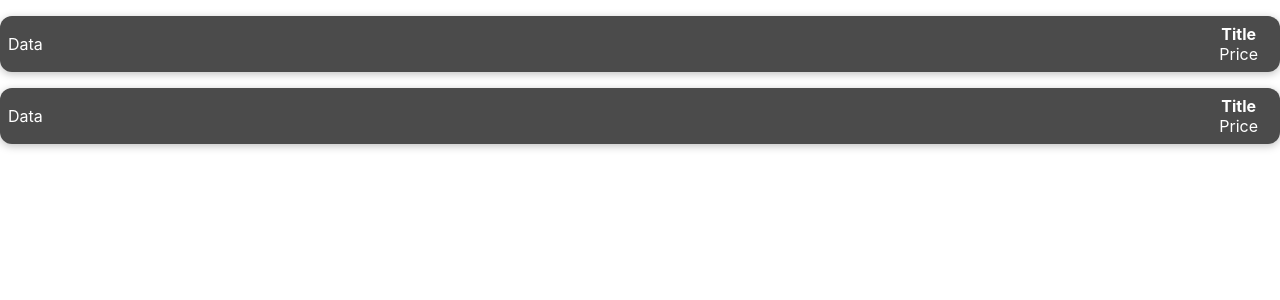
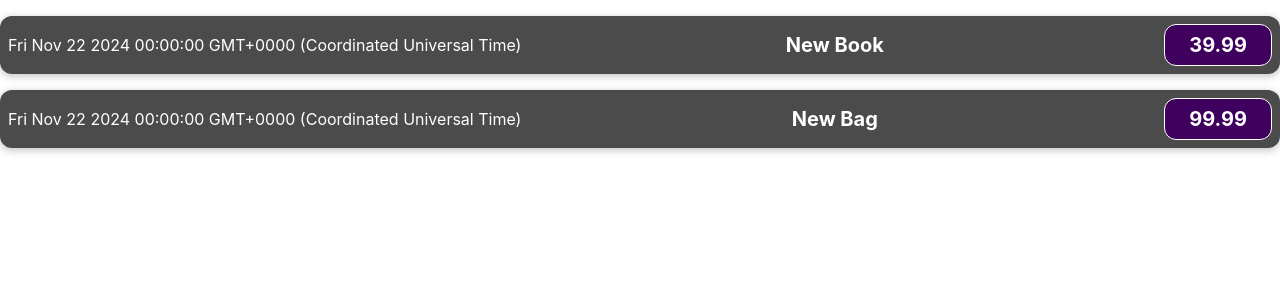
Before and after one commit to eleriin/expenses, a React (Create React App) app: page / in a window 1280 px wide. Shown: the top 300 px of the page. Built offline with nearby package versions, Linux system fonts and the light colour scheme.

Commit message:
data lisamine

```diff
--- a/src/App.js
+++ b/src/App.js
@@ -2,10 +2,23 @@
 import ExpenseItem from './components/ExpenseItem';
 
 const App = ()=>{
+  const expenses =[
+      {
+    date: new Date (2024, 10, 22),
+    title: 'New Book',
+    price: 39.99
+  },
+  {
+    date: new Date (2024, 10, 22),
+    title: 'New Bag',
+    price: 99.99
+  }
+]
+
   return (
     <div className="App">
-     <ExpenseItem/>
-     <ExpenseItem/>
+     <ExpenseItem data={expenses[0]}/>
+     <ExpenseItem data={expenses[1]}/>
     </div>
   );
 }
--- a/src/components/ExpenseItem.js
+++ b/src/components/ExpenseItem.js
@@ -1,12 +1,15 @@
 import './ExpenseItem.css'
 
-const ExpenseItem = () =>{
+const ExpenseItem = (props) =>{
+
+
+
     return (
         <div className='expense-item'>
-            <div>Data</div>
-            <div className='.expense-item__description'>
-                <h2>Title</h2>
-                <div className='.expense-item__price'>Price</div>
+            <div>{props.data.date.toString()}</div>
+            <div className='expense-item__description'>
+                <h2>{props.data.title}</h2>
+                <div className='expense-item__price'>{props.data.price}</div>
             </div>
         </div>
     )
```
